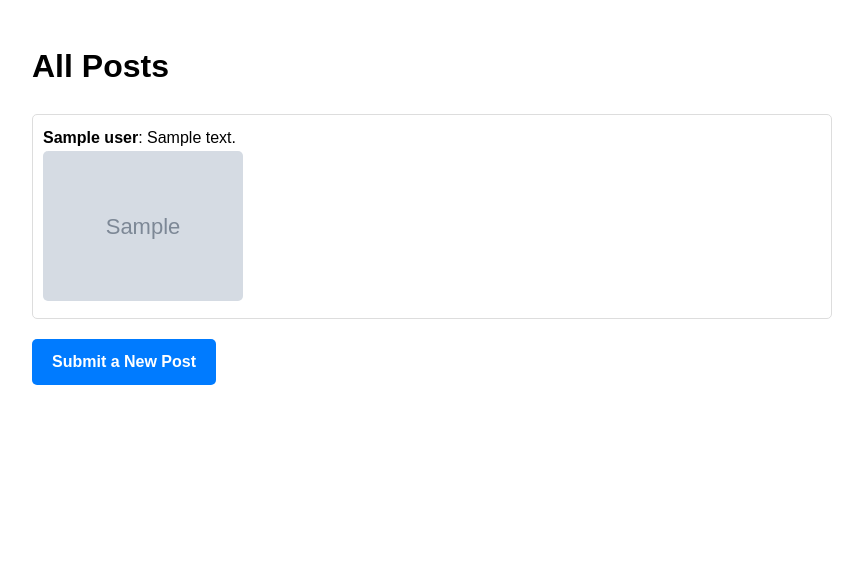
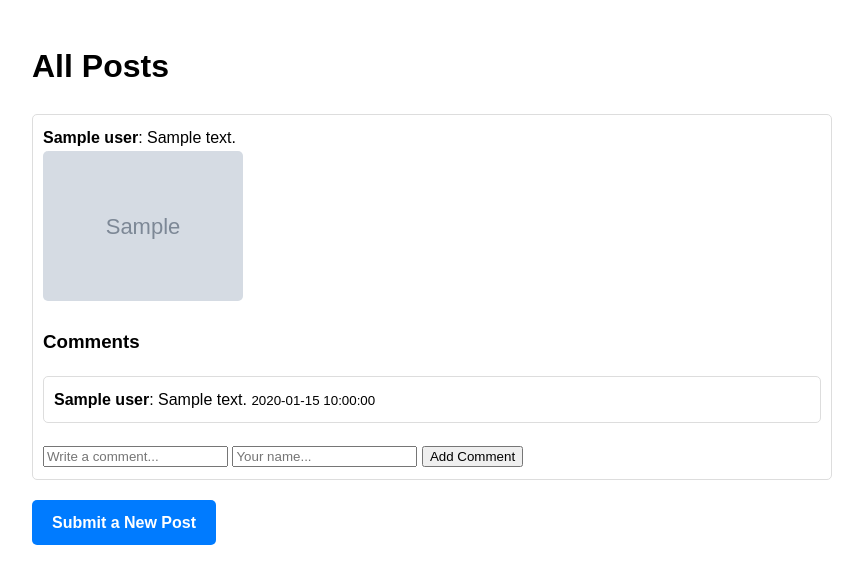
Before and after one commit to FormSensei/FormSensei, a FastAPI app: page / in a window 1280 px wide. Shown: the top 584 px of the page, without its empty margins (208-1071 px from the left). Run offline with FastAPI, Linux system fonts and the light colour scheme; grey boxes marked "Sample" are stand-in pictures; a database or web service that is not in the repository returns one stand-in record (values such as "Sample title"); data that the repository does not hold is empty.

Commit message:
Comments work images problem with submit endpoint (frontend).

```diff
--- a/main.py
+++ b/main.py
@@ -7,6 +7,12 @@ from services.post_service import PostService
 from schemas.user_schema import UserCreate, UserResponse
 from services.user_service import UserService
 from contextlib import asynccontextmanager
+from schemas.comment_schema import CommentCreate, CommentResponse
+from services.comment_service import CommentService
+from fastapi import File, UploadFile
+import shutil
+import os
+from fastapi.staticfiles import StaticFiles
 
 # For Frontend
 from fastapi import FastAPI, Request, Form
@@ -38,13 +44,17 @@ async def lifespan(app: FastAPI):
     #await close_db()
 
 app = FastAPI(lifespan=lifespan)
+UPLOAD_DIR = "uploads"
+os.makedirs(UPLOAD_DIR, exist_ok=True)  # Create the directory if it doesn't exist
+
+app.mount("/uploads", StaticFiles(directory="uploads"), name="uploads")
 
 @app.post("/posts", response_model=PostResponse, status_code=201)
 def create_post(post: PostCreate, db=Depends(get_db)):
-    logger.info("Endpoint: POST /posts")
-    logger.info(f"Adding post: {post}")
+    logger.info(f"POST /posts called with data: {post}")
     post_id = PostService.add_post(db, post)
-    return {"id": post_id, **post.mdoel_dump(), "timestamp": "now"}
+    logger.info(f"Post successfully added with ID: {post_id}")
+    return {"id": post_id, **post.model_dump(), "timestamp": "now"}
 
 @app.get("/posts/{id}", response_model=PostResponse)
 def get_post(id: int, db=Depends(get_db)):
@@ -93,27 +103,66 @@ def search_users(
     logger.info(f"Searching users, username: {username}, email: {email}, page: {page}, limit: {limit}")
     return UserService.search_users(db, username, email, page, limit)
 
+
+# comments
+
+@app.post("/comments", response_model=CommentResponse, status_code=201)
+def create_comment(comment: CommentCreate, db=Depends(get_db)):
+    logger.info(f"Adding comment: {comment}")
+    comment_id = CommentService.add_comment(db, comment)
+    return {"id": comment_id, **comment.dict(), "timestamp": "now"}
+
+@app.get("/comments/{post_id}", response_model=List[CommentResponse])
+def get_comments(post_id: int, db=Depends(get_db)):
+    logger.info(f"Fetching comments for post ID: {post_id}")
+    return CommentService.get_comments_by_post(db, post_id)
+
+
 # For Frontend
 # Initialize templates
 templates = Jinja2Templates(directory="templates")
 
+#modified for comments
 @app.get("/", response_class=HTMLResponse)
 def read_root(request: Request):
     logger.info("Endpoint: GET / (frontend)")
     try:
-        # Fetch posts from the backend API
+        # Fetch posts and their comments
         response = requests.get('http://127.0.0.1:8000/posts')
         if response.status_code == 200:
             posts = response.json()
+            for post in posts:
+                # Fetch comments for each post
+                comments_response = requests.get(f"http://127.0.0.1:8000/comments/{post['id']}")
+                if comments_response.status_code == 200:
+                    post['comments'] = comments_response.json()
+                else:
+                    post['comments'] = []
         else:
-            logger.error(f"Error fetching posts: {e}")
+            logger.error(f"Error fetching posts: {response.status_code}")
             posts = []
     except Exception as e:
-        print(f"Error fetching posts: {e}")
+        logger.error(f"Error fetching posts: {e}")
         posts = []
 
-    # Render the index.html template with the posts data
+    # Render the template with posts and comments
     return templates.TemplateResponse("index.html", {"request": request, "posts": posts})
+
+
+@app.post("/add-comment")
+def add_comment(post_id: int = Form(...), text: str = Form(...), user: str = Form(...)):
+    logger.info(f"Adding comment via frontend: post_id={post_id}, user={user}")
+    try:
+        response = requests.post(
+            'http://127.0.0.1:8000/comments',
+            json={"post_id": post_id, "text": text, "user": user}
+        )
+        if response.status_code == 201:
+            logger.info("Comment added successfully via frontend")
+    except Exception as e:
+        logger.error(f"Error adding comment via frontend: {e}")
+
+    return RedirectResponse("/", status_code=303)
 
 @app.get("/submit", response_class=HTMLResponse)
 def submit_post_form(request: Request):
@@ -122,27 +171,33 @@ def submit_post_form(request: Request):
     return templates.TemplateResponse("submit.html", {"request": request})
 
 @app.post("/submit")
-def submit_post(image: str = Form(...), text: str = Form(...), user: str = Form(...)):
-    logger.info("Endpoint: POST /submit (frontend)")
+async def submit_post(
+    image: UploadFile = File(...),
+    text: str = Form(...),
+    user: str = Form(...)
+):
     try:
-        # Send post data to the backend API
-        response = requests.post(
-            'http://127.0.0.1:8000/posts',
-            json={"image": image, "text": text, "user": user}
-        )
-        if response.status_code == 201:
-            logger.info("Post submitted successfully via frontend")
-            print("Post successfully created!")
+        # Save the uploaded image
+        image_path = os.path.join(UPLOAD_DIR, image.filename)
+        with open(image_path, "wb") as f:
+            shutil.copyfileobj(image.file, f)
+
+        # Prepare payload
+        payload = {"image": f"/uploads/{image.filename}", "text": text, "user": user}
+        logger.info(f"Payload sent to /posts: {payload}")
+
+        # Send the data to /posts
+        response = requests.post('http://127.0.0.1:8000/posts', json=payload)
+        logger.info(f"Backend /posts response: {response.status_code}, {response.text}")
+
+        if response.status_code != 201:
+            logger.error(f"Error from /posts: {response.text}")
+            raise HTTPException(status_code=500, detail=f"Backend error: {response.text}")
+
     except Exception as e:
-        logger.error(f"Error submitting post: {e}")
-        print(f"Error submitting post: {e}")
+        logger.error(f"Error in /submit: {e}")
+        raise HTTPException(status_code=500, detail=f"Error submitting post: {e}")
 
-    # Redirect to the home page after submitting
     return RedirectResponse("/", status_code=303)
 
-@app.get("/favicon.ico", include_in_schema=False)
-async def favicon():
-    logger.info("Endpoint: GET /favicon.ico")
-    return JSONResponse(content={}, status_code=204)
-
 # End frontend
--- a/templates/index.html
+++ b/templates/index.html
@@ -48,6 +48,25 @@
         <li>
             <strong>{{ post.user }}</strong>: {{ post.text }}<br>
             <img src="{{ post.image }}" alt="Post image" style="width: 200px;">
+
+            <!-- Display Comments -->
+            <h3>Comments</h3>
+            <ul>
+                {% for comment in post.comments %}
+                <li>
+                    <strong>{{ comment.user }}</strong>: {{ comment.text }}
+                    <small>{{ comment.timestamp }}</small>
+                </li>
+                {% endfor %}
+            </ul>
+
+            <!-- Add Comment Form -->
+            <form method="post" action="/add-comment">
+                <input type="hidden" name="post_id" value="{{ post.id }}">
+                <input type="text" name="text" placeholder="Write a comment..." required>
+                <input type="text" name="user" placeholder="Your name..." required>
+                <button type="submit">Add Comment</button>
+            </form>
         </li>
         {% endfor %}
     </ul>
--- a/templates/submit.html
+++ b/templates/submit.html
@@ -46,9 +46,9 @@
 </head>
 <body>
     <h1>Submit a New Post</h1>
-    <form method="post" action="/submit">
-        <label for="image">Image URL:</label>
-        <input type="text" id="image" name="image" required>
+    <form method="post" action="/submit" enctype="multipart/form-data">
+        <label for="image">Upload Image:</label>
+        <input type="file" id="image" name="image" accept="image/*" required>
 
         <label for="text">Text:</label>
         <input type="text" id="text" name="text" required>
```
Also changed, not shown: db.py (+17 -0 lines), schemas/comment_schema.py (added, +11 -0 lines), services/comment_service.py (added, +21 -0 lines), uploads/Unbenannt.PNG (added), uploads/testImageWebsite.PNG (added), 1 other file.
